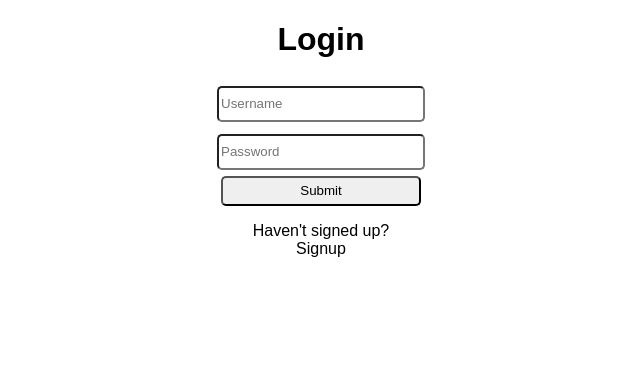
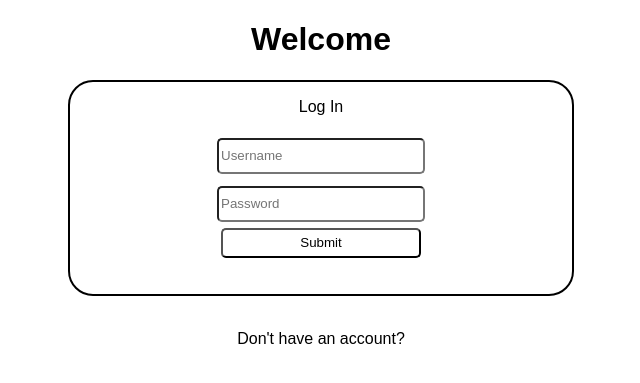
Before and after one commit to rufaiomotayo/web_project4, a PHP site: page /login.php in a window 1280 px wide. Shown: the top 383 px of the page, without its empty margins (319-959 px from the left). Run offline with PHP 8.4, Linux system fonts and the light colour scheme.

Commit message:
slightly updated styling of login/sign up page

```diff
--- a/login.php
+++ b/login.php
@@ -9,22 +9,25 @@
     <link rel="stylesheet" href="signup_login.css">
   </head>
   <body>
-    <h1>Login </h1>
+    <h1>Welcome </h1>
     <div class="enter">
+    <p>Log In</p>
       <form class="" action="login_submit.php" method="post">
         <div class="enter_input">
           <div class="input_box">
             <input type="text" name="login_username" placeholder="Username"><br>
           </div>
           <div class="input_box">
-            <input type="text" name="login_password" placeholder="Password"><br>
+            <input type="password" name="login_password" placeholder="Password"><br>
           </div>
         </div>
-        <input type="submit" name="GO">
+        <input class="submit" type="submit" name="GO">
       </form>
+      <br><br>
     </div>
-    <p>Haven't signed up? <br>
-      <a href="signup.php">Signup</a>
+    <br>
+    <p>
+      <a href="signup.php">Don't have an account? </a>
     </p>
   </body>
 </html>
--- a/signup_login.css
+++ b/signup_login.css
@@ -1,43 +1,66 @@
-body{
+body {
   /* background: navy; */
   font-family: sans-serif;
 
 }
-h1,h2{
+
+h1,
+h2 {
   text-align: center;
   color: black;
 }
-p{
+
+p {
   text-align: center;
   color: black;
 }
-input{
+
+input {
   border-radius: 5px;
   width: 200px;
   height: 30px;
 }
-a{
+
+a {
   text-align: center;
   color: black;
   text-decoration: none;
 }
-a:hover{
+
+a:hover {
   color: orange;
   text-decoration: none;
 }
-.enter{
+
+.enter {
   text-align: center;
   display: block;
+  border: black solid 2px;
+  border-radius: 25px;
+  margin-left: 30%;
+  margin-right: 30%;
 }
-.enter_input{
+
+.enter_input {
   display: flex;
   flex-direction: column;
   /* color: white; */
 }
-.input_box{
+
+.input_box {
   display: inline-block;
   font-size: 17px;
   margin: auto;
   padding: 6px 0;
   width: 364px;
 }
+
+.submit {
+  background-color: white;
+  color: black;
+}
+
+.submit:hover {
+  background-color: black;
+  color: white;
+}
```
Also changed, not shown: signup.php (+7 -5 lines).
